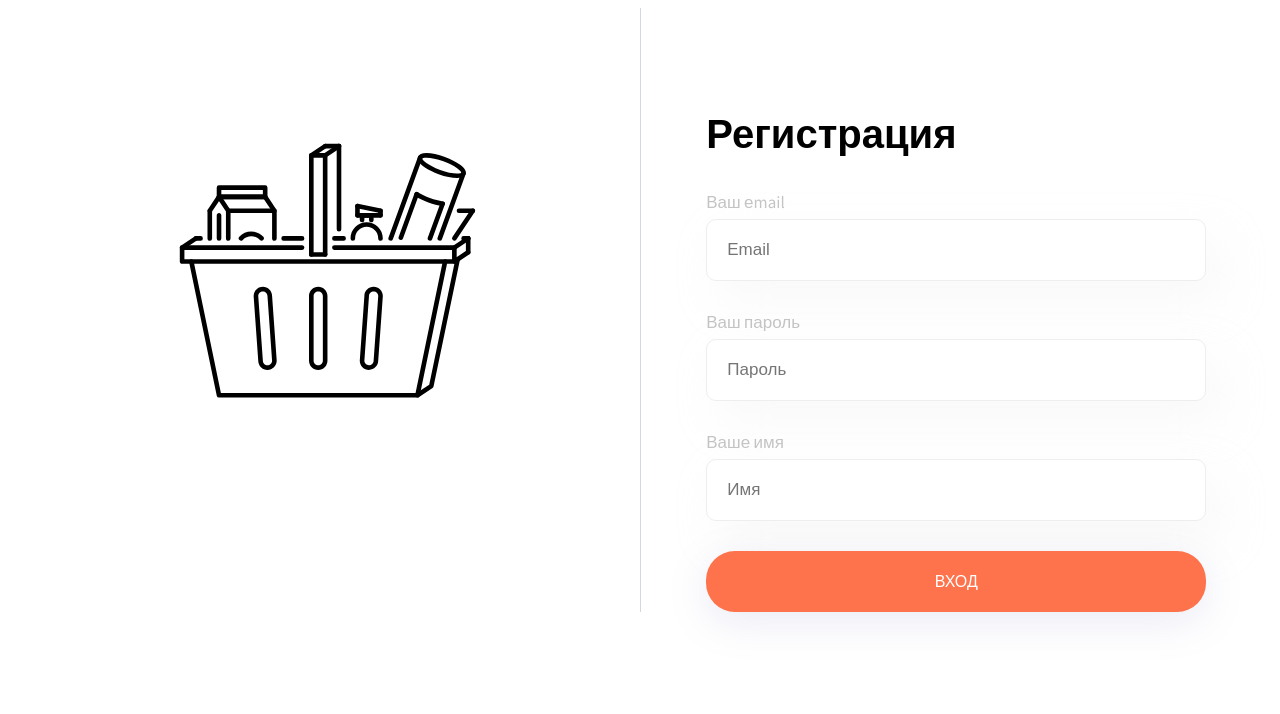
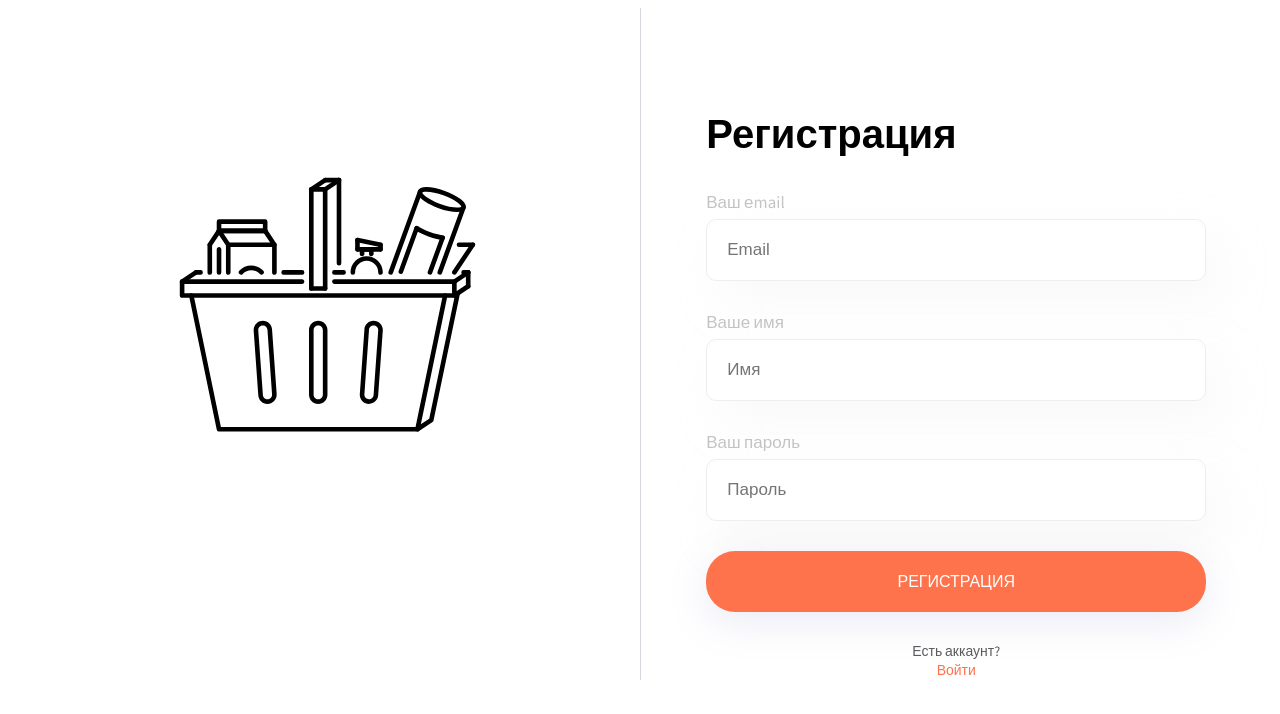
Before and after one commit to tolkunio/take-out-app, a React (Vite) app: page /auth/register in a window 1280 px wide. Shown: the top 714 px of the page. Built offline with nearby package versions, Linux system fonts and the light colour scheme.

Commit message:
-закончила модуль регистрации

```diff
--- a/src/interfaces/user.interface.ts
+++ b/src/interfaces/user.interface.ts
@@ -5,3 +5,8 @@ export interface Profile {
     name: string;
     phone: string;
 }
+export interface Register{
+    email: string;
+    name: string;
+    password:string
+}
--- a/src/pages/Login/Login.tsx
+++ b/src/pages/Login/Login.tsx
@@ -33,7 +33,7 @@ const Login = () => {
     }, [jwt, navigate]);
 
     const submit = async (e: FormEvent) => {
-        dispatch(userActions.clearLoginError);
+        dispatch(userActions.clearLoginError());
         e.preventDefault();
         const target = e.target as typeof e.target & LoginType;
         const {email, password} = target;
--- a/src/pages/Register/Register.module.css
+++ b/src/pages/Register/Register.module.css
@@ -52,3 +52,14 @@
 .footer {
     padding-top: 15px;
 }
+.links {
+    display: flex;
+    flex-direction: column;
+    align-items: center;
+    color: var(--text-secondary-color);
+    font-size: 14px;
+}
+.links a {
+    text-decoration: none;
+    color: var(--primary-color);
+}
--- a/src/pages/Register/Register.tsx
+++ b/src/pages/Register/Register.tsx
@@ -2,31 +2,70 @@ import s from './Register.module.css';
 import {Heading} from "../../components/Heading/Heading";
 import {Input} from "../../components/Input/Input";
 import {Button} from "../../components/Button/Button";
+import {useDispatch} from "react-redux";
+import {useNavigate} from 'react-router-dom';
+import {AppDispatch} from "../../store/store";
+import {FormEvent} from "react";
+import {register} from "../../store/user.slice";
+import {useSelector} from "react-redux";
+import {RootState} from "../../store/store";
+import {Link} from "react-router-dom";
+import {useEffect} from "react";
+import {userActions} from "../../store/user.slice";
+
+type RegisterType = {
+    email: {
+        value: string
+    },
+    name: {
+        value: string
+    }
+    password: {
+        value: string
+    }
+}
 const Register = () => {
-    const submit=()=>{
+    const dispatch = useDispatch<AppDispatch>();
+    const navigate = useNavigate();
+    const {jwt, registerErrorMsg} = useSelector((s: RootState) => s.user);
 
+    useEffect(() => {
+        console.log(jwt);
+        if (jwt) {
+            navigate('/');
+        }
+    }, [jwt, navigate]);
+
+    const submit = async (e: FormEvent) => {
+        dispatch(userActions.clearRegisterError());
+        e.preventDefault();
+        const target = e.target as typeof e.target & RegisterType;
+        const {email, name, password} = target;
+        dispatch(register({email: email.value, name: name.value, password: password.value}));
     }
-    const loginErrorMsg:string=''
-
     return (
         <div className={s.register}>
             <form className={s.formBlock} onSubmit={submit}>
                 <Heading className={s.heading}>Регистрация</Heading>
-                {loginErrorMsg && <div className={s.error}>{loginErrorMsg}</div>}
+                {registerErrorMsg && <div className={s.error}>{registerErrorMsg}</div>}
                 <div className={s.field}>
                     <label htmlFor={'email'} className={s.email}>Ваш еmail</label>
                     <Input id='email' name={'email'} placeholder={'Email'}/>
                 </div>
                 <div className={s.field}>
+                    <label htmlFor={'name'} className={s.name}>Ваше имя</label>
+                    <Input id='name' name={'name'} placeholder={'Имя'}/>
+                </div>
+                <div className={s.field}>
                     <label htmlFor={'password'} className={s.password}>Ваш пароль</label>
                     <Input id='password' name={'password'} type={'password'} placeholder={'Пароль'}/>
                 </div>
-                <div className={s.field}>
-                    <label htmlFor={'name'} className={s.name}>Ваше имя</label>
-                    <Input id='name' name={'name'} placeholder={'Имя'}/>
-                </div>
-                <Button appearence={'big'} className={s.button}>Вход</Button>
+                <Button appearence={'big'} className={s.button}>Регистрация</Button>
             </form>
+            <div className={s.links}>
+                <div>Есть аккаунт?</div>
+                <Link to={'/auth/login'}>Войти</Link>
+            </div>
         </div>
     );
 };
--- a/src/store/user.slice.ts
+++ b/src/store/user.slice.ts
@@ -8,13 +8,16 @@ import {PayloadAction} from "@reduxjs/toolkit";
 import {AxiosError} from "axios";
 import {Profile} from "../interfaces/user.interface";
 import {RootState} from "./store";
+import {Register} from "../interfaces/user.interface";
 
 export const JWT_PERSISTENT_STATE = 'userData';
 
 export interface UserState {
     jwt: string | null,
     loginErrorMsg?: string,
-    profile?: Profile
+    profile?: Profile,
+    register?:Register,
+    registerErrorMsg?: string,
 }
 
 export interface UserPersistentState {
@@ -29,6 +32,21 @@ export const login = createAsyncThunk('user/login',
         try {
             const {data} = await axios.post<LoginResponse>(`${PREFIX}/auth/login`, {
                 email: params.email,
+                password: params.password
+            });
+            return data;
+        } catch (e) {
+            if (e instanceof AxiosError) {
+                throw new Error(e.response?.data.message);
+            }
+        }
+    });
+export const register = createAsyncThunk('user/register',
+    async (params: { email: string,name:string, password: string }) => {
+        try {
+            const {data} = await axios.post<LoginResponse>(`${PREFIX}/auth/register`, {
+                email: params.email,
+                name:params.name,
                 password: params.password
             });
             return data;
@@ -62,6 +80,9 @@ const userSlice = createSlice({
         },
         clearLoginError: (state) => {
             state.loginErrorsMg = undefined;
+        },
+        clearRegisterError: (state) => {
+            state.registerErrorMsg = undefined;
         }
     },
     extraReducers: (builder) => {
@@ -76,7 +97,17 @@ const userSlice = createSlice({
         });
         builder.addCase(getProfile.fulfilled,(state:UserState, action)=>{
             state.profile=action.payload;
+        });
+        builder.addCase(register.fulfilled,(state:UserState, action:PayloadAction<LoginResponse>)=>{
+            if (!action.payload) {
+                return;
+            }
+            state.jwt = action.payload.access_token;
         })
+        builder.addCase(register.rejected, (state: UserState, action) => {
+            state.registerErrorMsg = action.error.message;
+        });
+
     }
 
 })
```
